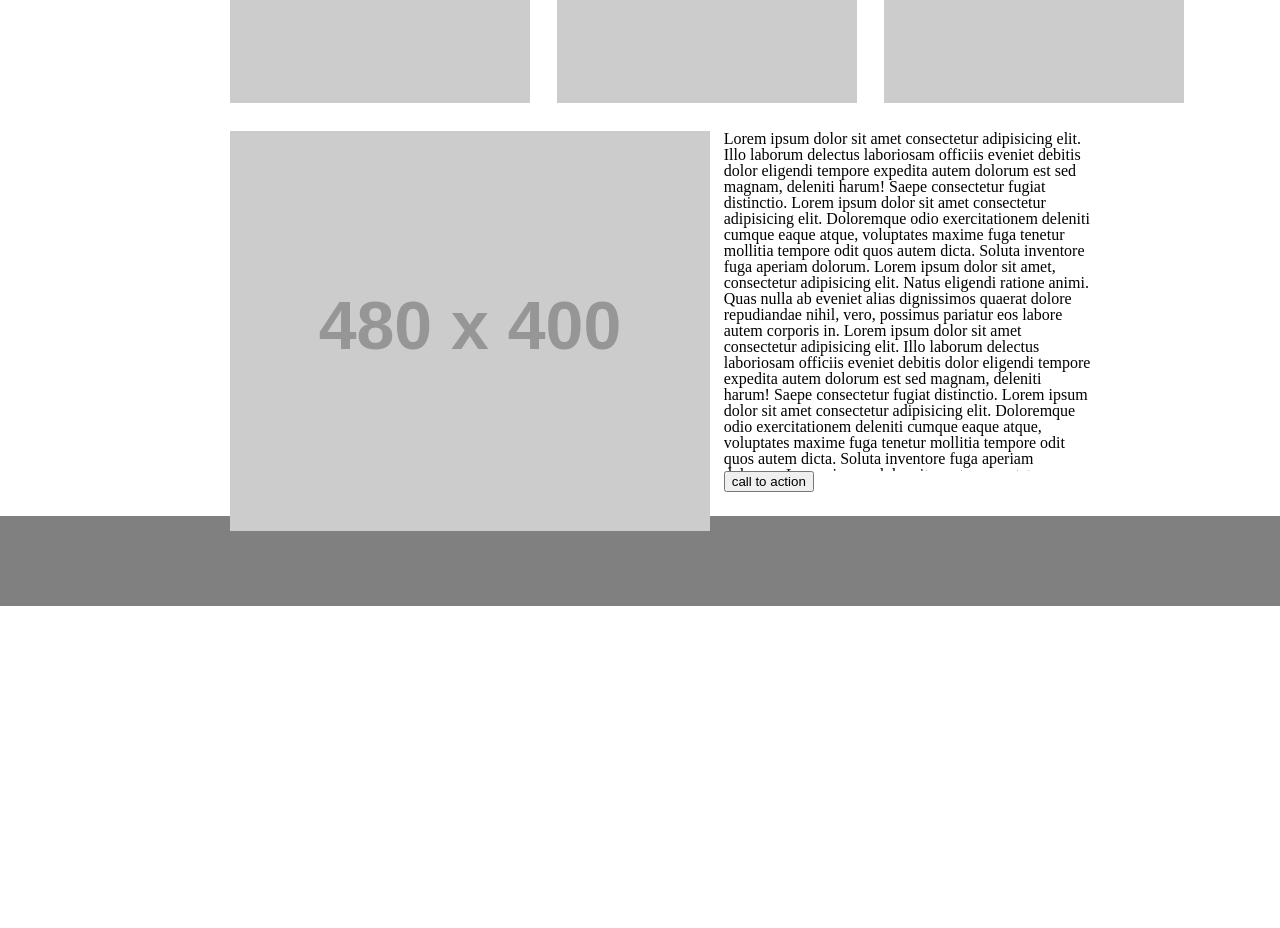
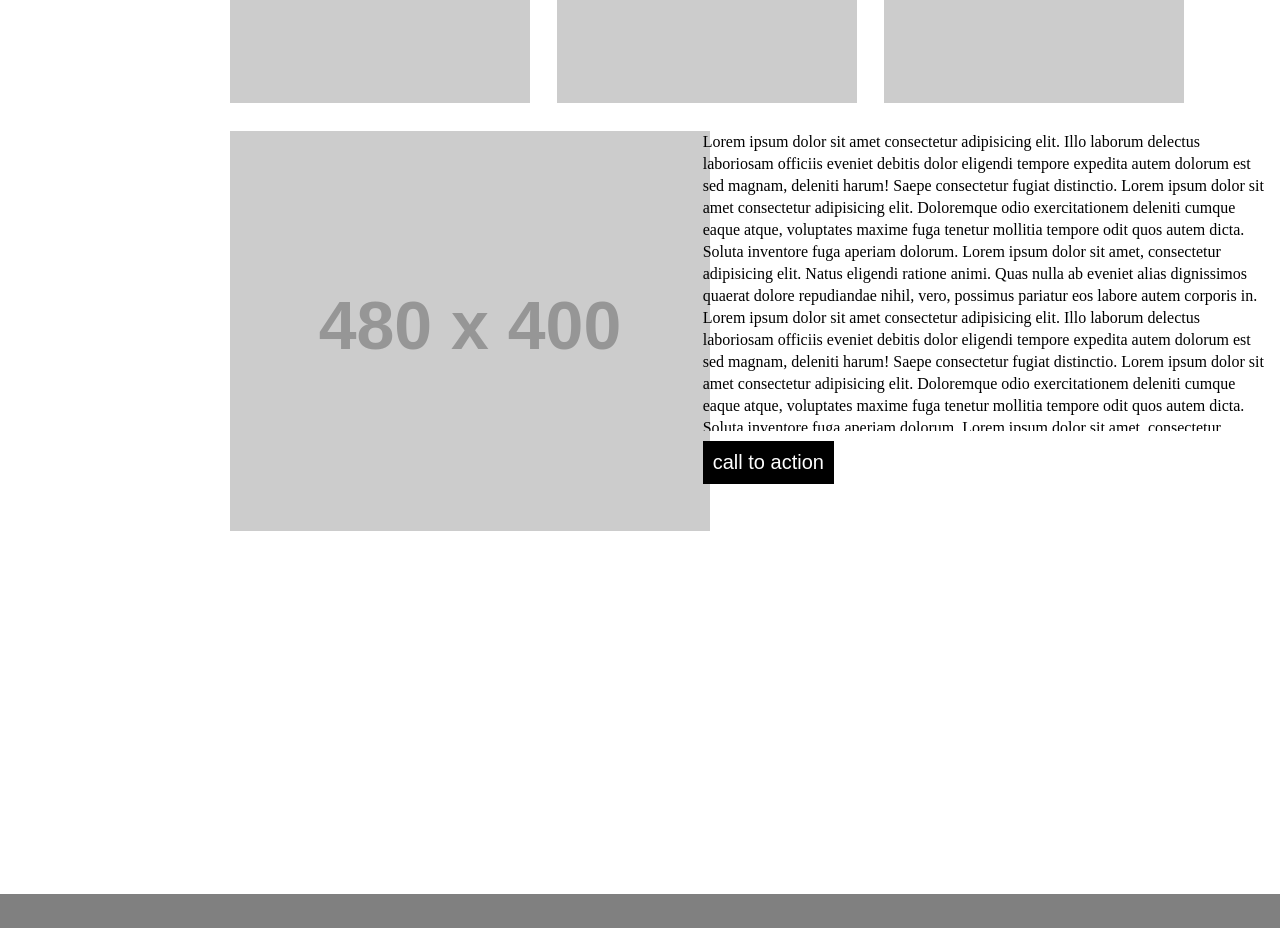
Before and after one commit to tariqkjm7/wirefame-exercise, a plain HTML site: page index.html in a window 1280 px wide. Shown: the part 880-1808 px from the top of the page. Before the commit the page ends 1486 px from the top, so only its background shows below. Drawn offline with Linux system fonts and the light colour scheme; placeholder pictures from the web are drawn by us.

Commit message:
edit some operations

```diff
--- a/CSS/style.css
+++ b/CSS/style.css
@@ -50,27 +50,26 @@ main section:nth-child(3) div:nth-child(1){
     float: left;
 
 }
-main section:nth-child(3) div:nth-child(2){
-margin-right: 18%;
-    float: right;
-    width: 35%;
-    height: 340px;
-    overflow-y: scroll;
+main section:nth-child(3) div:nth-child(2)
+    {
+        height: 300px;
+      overflow-y: scroll;
+      line-height: 22px;
+      margin: 10px;
+
 }
-main section:nth-child(3) div:nth-child(3){
-
-
-    margin-right: 18%;
-    float: right;
-    width: 35%;
-
-
+button {
+    border: none;
+  font-size: 20px;
+  background-color: black  ;
+  color: white;
+  padding: 10px 10px;
 }
 
 footer{
 
+    clear: both;
     margin-top: 32%;
-    /* position:absolute; */
     bottom: 0;
     background-color: gray;
     height: 90px;
@@ -78,3 +77,7 @@ footer{
     text-align: center;
 
 }
+button:hover {
+    background:blue
+
+}
--- a/index.html
+++ b/index.html
@@ -101,12 +101,12 @@
                 </p>
 
             </div>
-         <div>
-            <button>call to action</button>
 
-         </div>
+
+
         </section>
 
+        <button>call to action</button>
 
 
 
```
